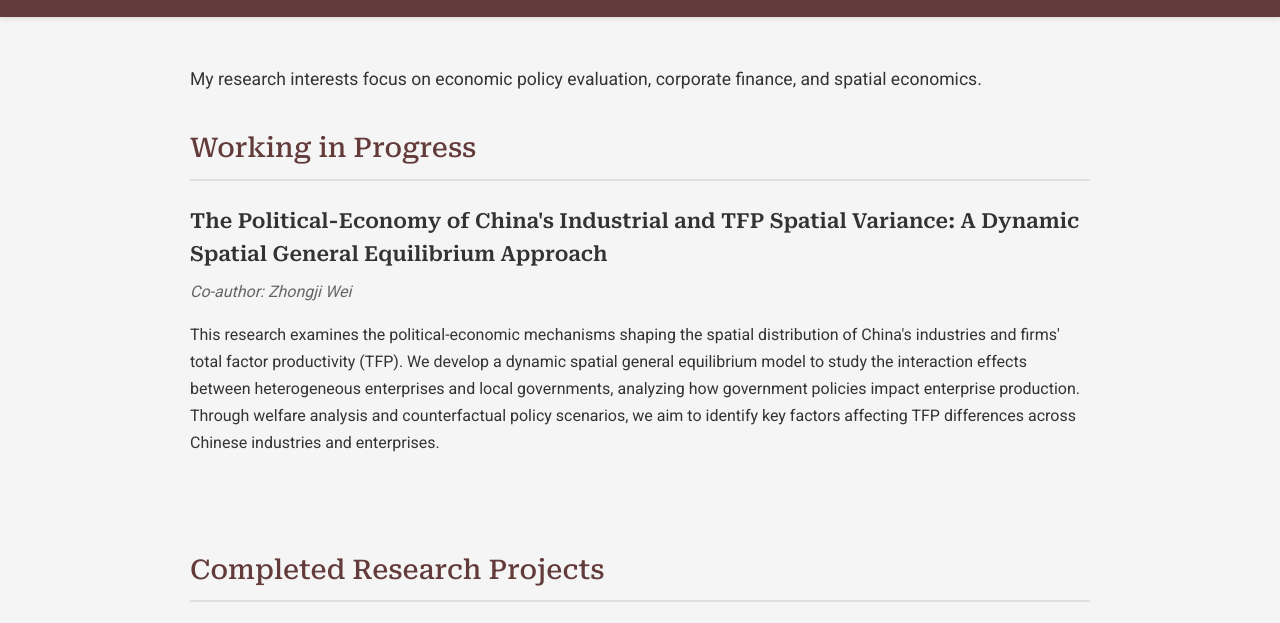
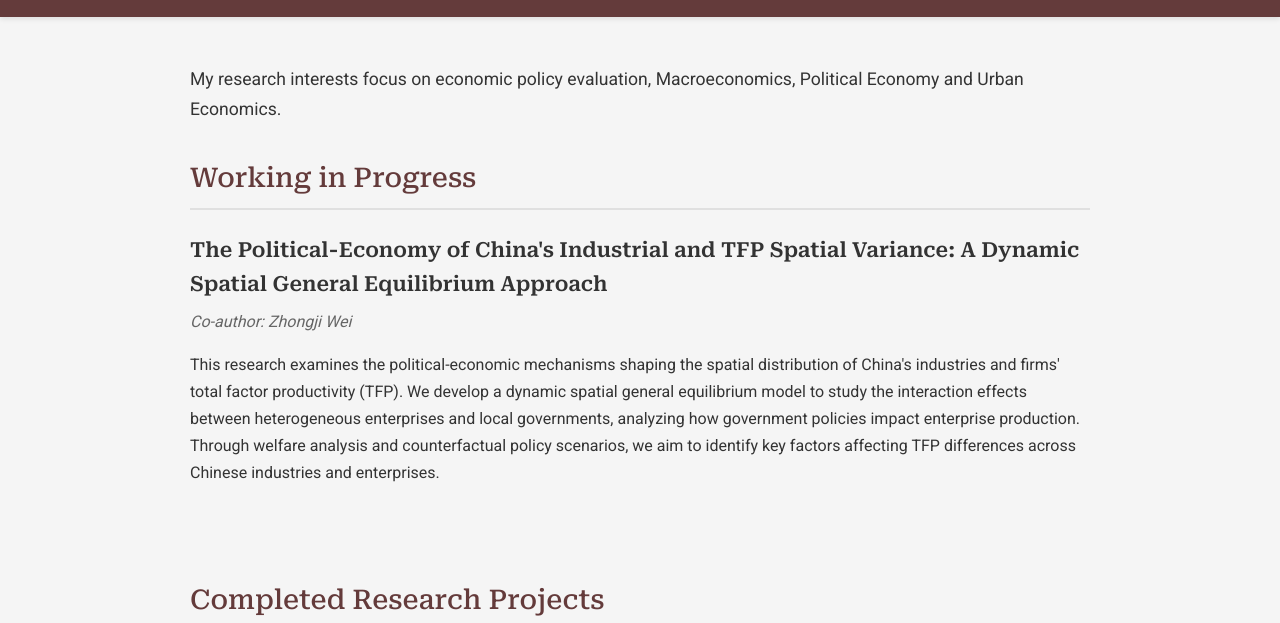
Before and after one commit to jameslyu2001/Jameslyu2001.github.io, a plain HTML site: page research.html in a window 1280 px wide. Shown: the part 139-762 px from the top of the page. Drawn offline with Linux system fonts and the light colour scheme; files that its build step writes are made by us from their sources; files whose address does not match are found by name.

Commit message:
Deploying to gh-pages from @ Jameslv2001/Jameslv2001.github.io@fa69ad254c102d02642772dbdc5161335a49f9c4 🚀

```diff
--- a/research.html
+++ b/research.html
@@ -29,7 +29,7 @@
   <main class="main-content">
     <div class="research-container">
       <div class="research-intro">
-        <p>My research interests focus on economic policy evaluation, corporate finance, and spatial economics.</p>
+        <p>My research interests focus on economic policy evaluation, Macroeconomics, Political Economy and Urban Economics.</p>
       </div>
 
       <section class="research-section">
```
Also changed, not shown: index.html (+1 -0 lines).
